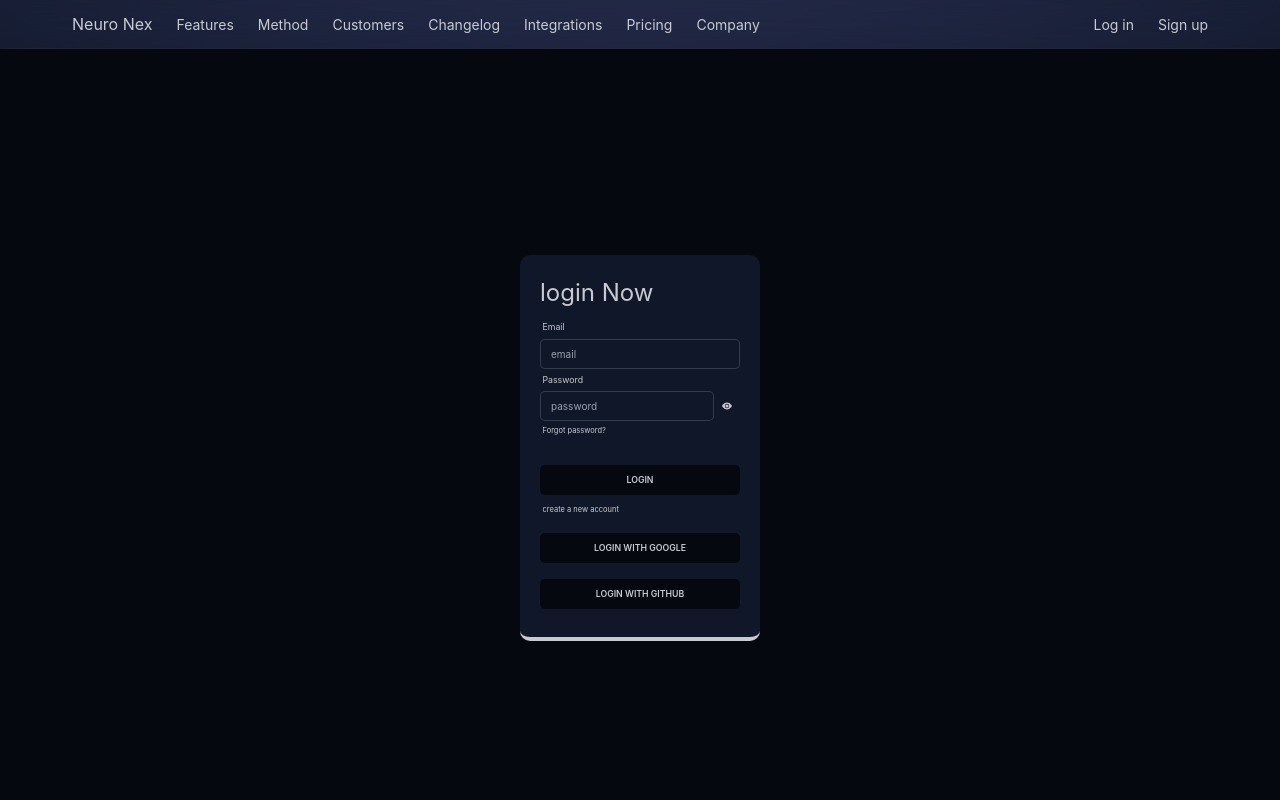
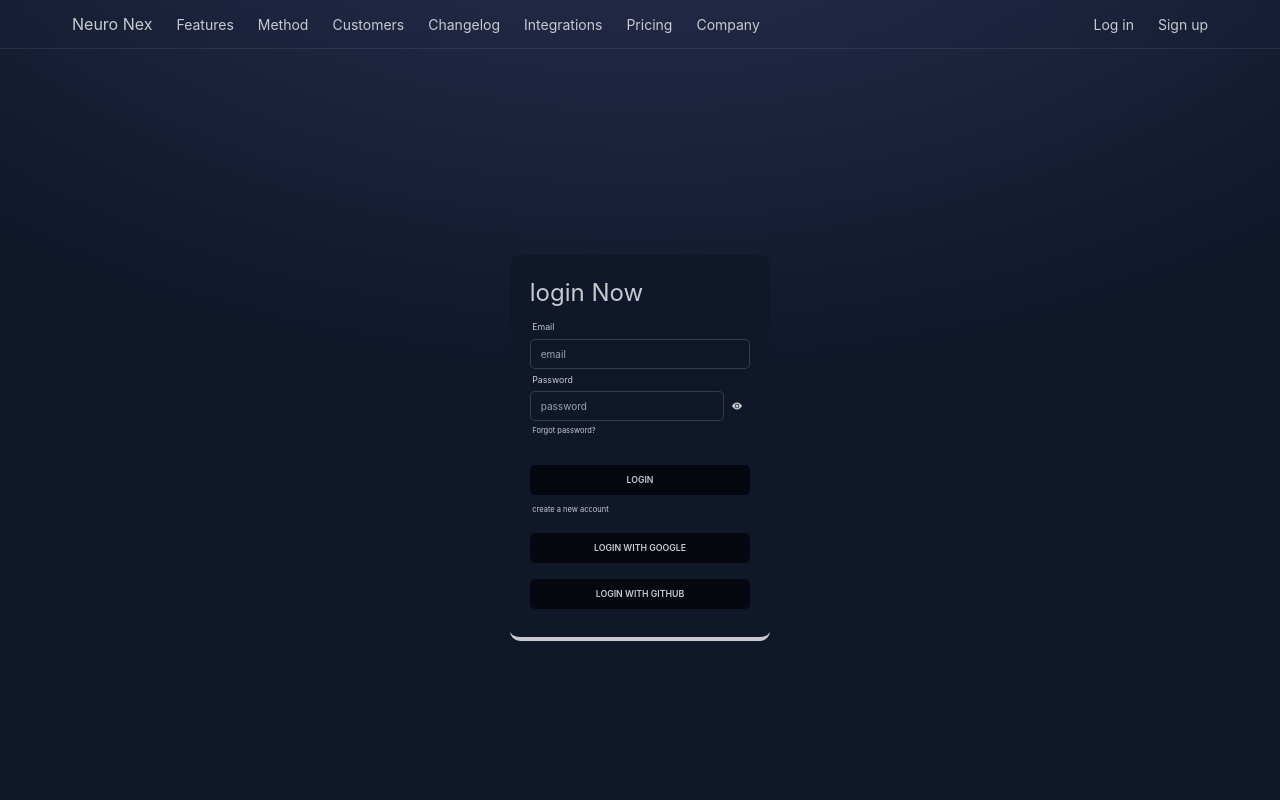
Before and after one commit to hasanshahriar32/neuronex_client, a React (Vite) app: page /login in a window 1280 px wide. Shown: the top 800 px of the page. Built offline with nearby package versions, Linux system fonts and the light colour scheme; no server answers.

Commit message:
Register page some edit

```diff
--- a/src/pages/Authentication/Login/Login.jsx
+++ b/src/pages/Authentication/Login/Login.jsx
@@ -4,7 +4,6 @@ const Login = () => {
   return (
     <div>
       <LoginForm />
-
     </div>
   );
 };
--- a/src/pages/Authentication/Login/LoginForm/LoginForm.jsx
+++ b/src/pages/Authentication/Login/LoginForm/LoginForm.jsx
@@ -77,11 +77,11 @@ const LoginForm = () => {
     return (
       <div>
 
-      <div className="hero min-h-screen bg-base-200">
+      <div className="hero min-h-screen">
 
       <div className="hero-content ">
 
-          <div className="card border-b-4 border-b-rose-400 flex-shrink-0 w-full max-w-sm shadow-2xl bg-base-100">
+          <div className="card border-b-4 border-b-rose-400 flex-shrink-0 w-full  shadow-2xl bg-base-100">
             <div className="card-body">
               <h3 className='font-serif text-2xl'>login Now</h3>
           <form onSubmit={handleLogin}>
--- a/src/pages/Authentication/Register/Register.jsx
+++ b/src/pages/Authentication/Register/Register.jsx
@@ -6,7 +6,7 @@ import { Link, useNavigate } from "react-router-dom";
 import { AuthContext } from "../../../components/Authentication/UserContext/UserContext";
 
 const Register = () => {
-  const { createUser, userprofile, loading, logOut } = useContext(AuthContext);
+  const { createUser, userprofile, logOut } = useContext(AuthContext);
 
   const navigate = useNavigate();
 
@@ -94,10 +94,7 @@ const Register = () => {
       });
   };
 
-  //! Loading . . .
-  if (loading) {
-    return <p>Loading...</p>;
-  }
+
   return (
     <div>
       <div className="hero min-h-screen bg-base-200">
```
